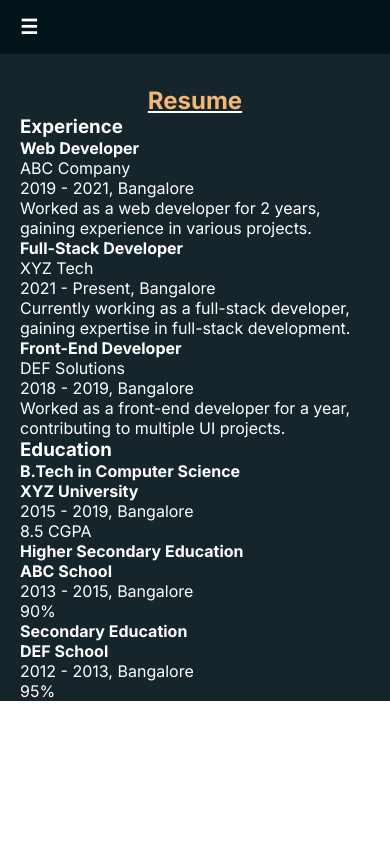
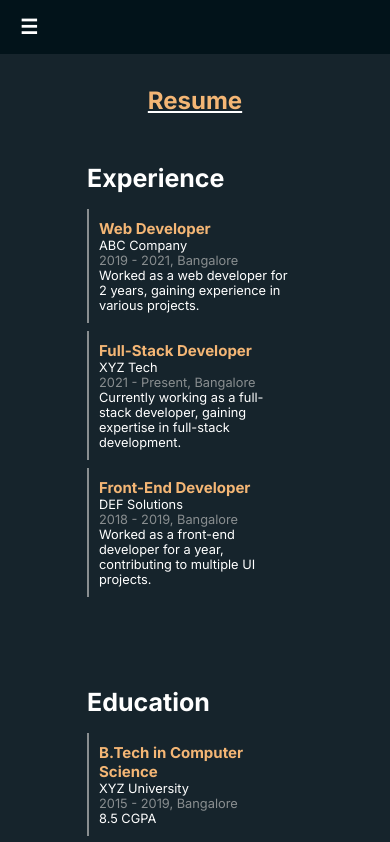
Before and after one commit to kutty023/MyPortfolio, a React (Vite) app in the folder portfolio/: page /resume in a window 390 px wide. Shown: the top 842 px of the page. Built offline with nearby package versions, Linux system fonts and the light colour scheme.

Commit message:
Resume page styling is done

```diff
--- a/portfolio/src/Pages/Resume.jsx
+++ b/portfolio/src/Pages/Resume.jsx
@@ -1,5 +1,5 @@
 import '../Styles/Global.css'
-
+import '../Styles/Resume.css'
 
 function Resume(){
     const experienceData = [
@@ -66,7 +66,7 @@ function Resume(){
                                     <div key={id} className="experience-item">
                                         <h4>{title}</h4>
                                         <p>{company}</p>
-                                        <p>{date_and_location}</p>
+                                        <p className="date">{date_and_location}</p>
                                         <p>{desc}</p>
                                     </div>
                                 ))}
@@ -76,8 +76,8 @@ function Resume(){
                             {educationData.map(({id, title, school, date_and_location, cgpa}) => (
                                     <div key={id} className="education-item">
                                         <h4>{title}</h4>
-                                        <h4>{school}</h4>
-                                        <p>{date_and_location}</p>
+                                        <p>{school}</p>
+                                        <p className="date">{date_and_location}</p>
                                         <p>{cgpa}</p>
                                     </div>
                                 ))}
--- a/portfolio/src/Styles/Resume.css
+++ b/portfolio/src/Styles/Resume.css
@@ -0,0 +1,77 @@
+.resume {
+    width: 80%;
+    justify-self: center
+}
+
+#resume-sec {
+    width: 100%;
+    display: flex;
+    justify-content: center;
+    align-items: center;
+    padding: 3rem 2rem;
+    margin: 0 auto;
+    gap: 50px;
+}
+
+.experience, .education {
+    flex: 1;
+}
+
+.experience h3,
+.education h3 {
+    font-size: 30px;
+    font-weight: bold;
+    margin-bottom: 1rem;
+}
+
+.experience-item,
+.education-item {
+    margin-bottom: 0.5rem;
+    padding: 10px;
+    border-left: 2px solid var(--secondary-text-color);
+}
+
+.experience-item h4,
+.education-item h4 {
+    font-size: 25px;
+    font-weight: bold;
+    color: var(--secondary-color);
+}
+
+.experience-item p,
+.education-item p {
+    font-size: 1rem;
+}
+
+.date{
+    color: var(--secondary-text-color);
+    font-size: 10px;
+}
+
+
+@media (max-width: 780px) {
+    #resume-sec {
+        flex-direction: column;
+    }
+
+    .experience,
+    .education {
+        width: 100%;
+        padding-bottom: 2rem;
+    }
+
+    .experience h3,
+    .education h3 {
+        font-size: 25px;
+    }
+
+    .experience-item h4,
+    .education-item h4 {
+        font-size: 15px;
+    }
+
+    .experience-item p,
+    .education-item p {
+        font-size: 0.8rem;
+    }
+}
--- a/portfolio/src/Styles/Skills.css
+++ b/portfolio/src/Styles/Skills.css
@@ -6,7 +6,7 @@
     display: grid;
     grid-template-columns: repeat(3, 1fr);
     gap: 30px;
-    padding: 3rem 2rem;
+    padding: 3rem 0rem;
     align-items: center;
     justify-items: center;
 }
```
